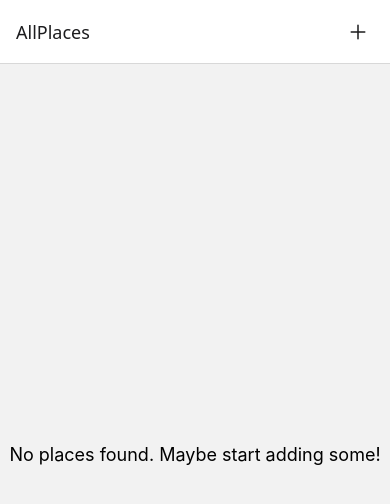
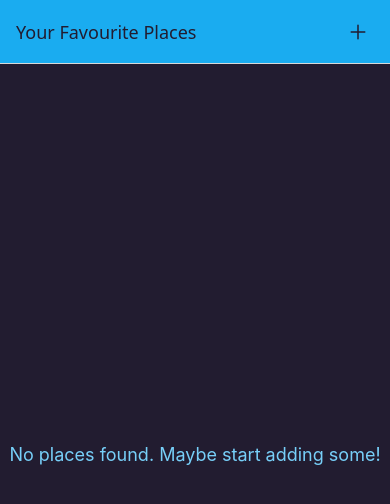
Before and after one commit to Badi1298/RN-Favourite-Places, a React Native app: screen /AllPlaces in a window 390 px wide. Shown: the top 504 px of the page. Built offline with nearby package versions, Linux system fonts and the light colour scheme.

Commit message:
Add color constants and update navigation header styles; enhance PlacesList fallback text color

```diff
--- a/App.tsx
+++ b/App.tsx
@@ -5,6 +5,7 @@ import { createStackNavigator } from '@react-navigation/stack';
 import { NavigationContainer } from '@react-navigation/native';
 
 import { Place } from './types/places';
+import { Colors } from './constants/colors';
 
 import AddPlace from './screens/AddPlace';
 import AllPlaces from './screens/AllPlaces';
@@ -20,12 +21,19 @@ const RootStack = createStackNavigator<RootStackParamList>();
 export default function App() {
     return (
         <NavigationContainer>
-            <RootStack.Navigator>
+            <RootStack.Navigator
+                screenOptions={{
+                    headerStyle: { backgroundColor: Colors.Primary500 },
+                    headerTintColor: Colors.Gray700,
+                    cardStyle: { backgroundColor: Colors.Gray700 },
+                }}
+            >
                 <RootStack.Screen
                     name="AllPlaces"
                     component={AllPlaces}
                     initialParams={{ places: [] }}
                     options={({ navigation }) => ({
+                        title: 'Your Favourite Places',
                         headerRight: ({ tintColor }) => (
                             <IconButton
                                 icon="add"
@@ -36,7 +44,13 @@ export default function App() {
                         ),
                     })}
                 />
-                <RootStack.Screen name="AddPlace" component={AddPlace} />
+                <RootStack.Screen
+                    name="AddPlace"
+                    component={AddPlace}
+                    options={{
+                        title: 'Add a new Place',
+                    }}
+                />
             </RootStack.Navigator>
         </NavigationContainer>
     );
--- a/components/places/PlacesList.tsx
+++ b/components/places/PlacesList.tsx
@@ -3,6 +3,7 @@ import { FlatList, StyleSheet, Text, View } from 'react-native';
 
 import PlaceItem from './PlaceItem';
 import { Place } from '../../types/places';
+import { Colors } from '../../constants/colors';
 
 type Props = {
     places: Place[];
@@ -38,5 +39,6 @@ const styles = StyleSheet.create({
     },
     fallbackText: {
         fontSize: 18,
+        color: Colors.Primary200,
     },
 });
--- /dev/null
+++ b/constants/colors.ts
@@ -0,0 +1,11 @@
+export enum Colors {
+    Primary50 = '#cfeffd',
+    Primary100 = '#a0defb',
+    Primary200 = '#77cff8',
+    Primary400 = '#44bdf5',
+    Primary500 = '#1aacf0',
+    Primary700 = '#0570c9',
+    Primary800 = '#003b88',
+    Accent500 = '#e6b30b',
+    Gray700 = '#221c30',
+}
```
